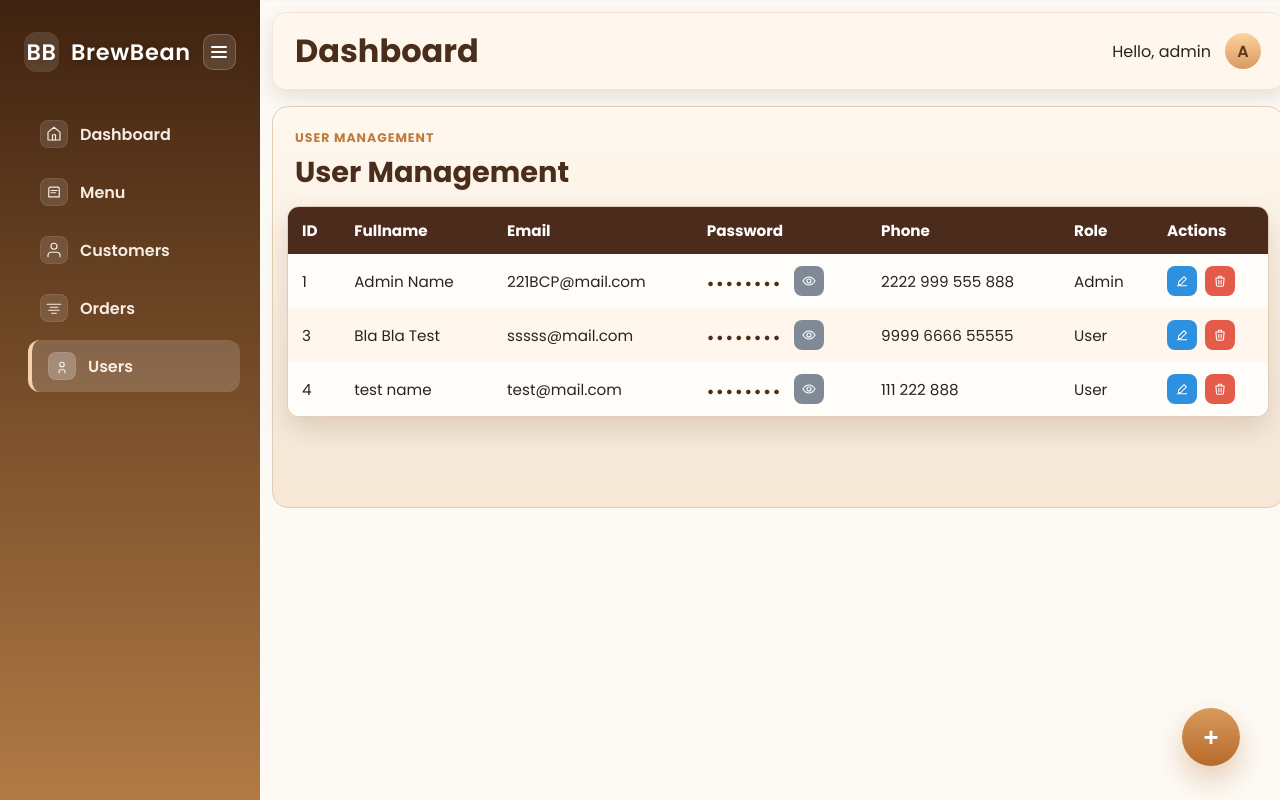
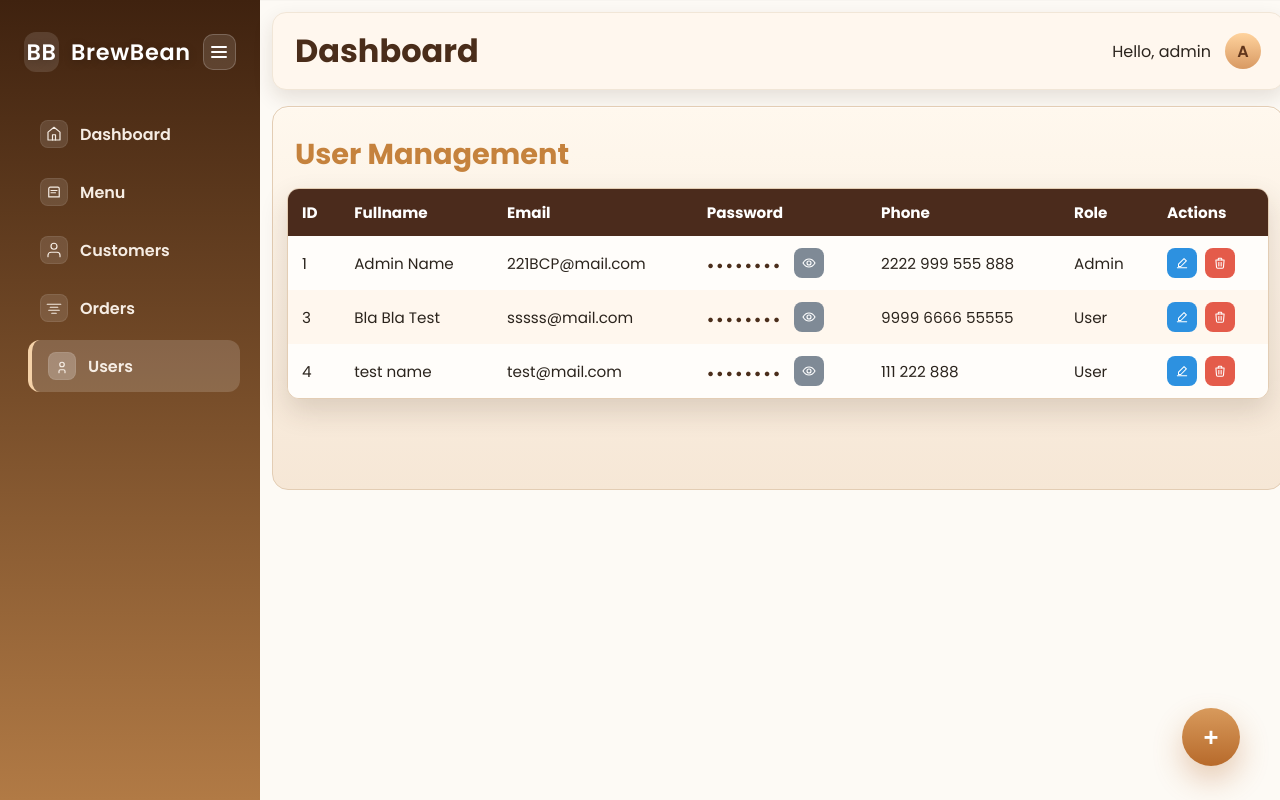
Before and after one commit to Juaaanits/IKOMERS-KOPI, a PHP site: page /pages/users.php in a window 1280 px wide. Run offline with PHP 8.4, Linux system fonts and the light colour scheme; a user stored in the database is signed in; data comes from the database, SQL or seed files in the repository.

Commit message:
style(ui): clean section headers, unify title colors, and refine table spacing across admin pages

```diff
--- a/assets/css/menu.css
+++ b/assets/css/menu.css
@@ -72,7 +72,7 @@
 .menu-page__header h2 {
     margin: 4px 0 0;
     font-size: 1.9rem;
-    color: #4a2d1a;
+    color: #c5823d;
 }
 
 .eyebrow {
--- a/assets/css/orders.css
+++ b/assets/css/orders.css
@@ -37,7 +37,7 @@
 
 .orders-header h2 {
     margin: 4px 0 0;
-    color: var(--orders-head);
+    color: #c5823d;
     font-size: 1.8rem;
 }
 
--- a/assets/css/users.css
+++ b/assets/css/users.css
@@ -31,7 +31,7 @@
 
 .users-header h2 {
     margin: 4px 0 0;
-    color: var(--users-head);
+    color: #c5823d !important;
     font-size: 1.8rem;
 }
 
--- a/pages/customers.php
+++ b/pages/customers.php
@@ -204,7 +204,6 @@ if ($conn && $conn instanceof mysqli) {
         <section class="customers-page" aria-label="Customer list">
             <div class="customers-page__header">
                 <div>
-                    <p class="eyebrow">Cafe Clients</p>
                     <h2>Caf&eacute; Clients</h2>
                 </div>
                 <div class="header-actions">
--- a/pages/menu.php
+++ b/pages/menu.php
@@ -274,7 +274,6 @@ if ($conn && $conn instanceof mysqli) {
         <section class="menu-page" aria-label="Menu items">
             <div class="menu-page__header">
                 <div>
-                    <p class="eyebrow">Cafe Shop</p>
                     <h2>Cafe Shop Menu Items</h2>
                 </div>
                 <div class="menu-page__filters">
--- a/pages/orders.php
+++ b/pages/orders.php
@@ -227,7 +227,6 @@ if ($conn && $conn instanceof mysqli) {
             <?php endif; ?>
             <div class="orders-header">
                 <div>
-                    <p class="eyebrow">Cafe Orders</p>
                     <h2>Caf&eacute; Orders</h2>
                 </div>
                 <div class="filters">
--- a/pages/users.php
+++ b/pages/users.php
@@ -18,7 +18,7 @@ $users = [
     <meta name="viewport" content="width=device-width, initial-scale=1.0">
     <title>Users | IKOMERS KOPI</title>
     <link rel="stylesheet" href="../assets/css/dashboard.css">
-    <link rel="stylesheet" href="../assets/css/users.css">
+    <link rel="stylesheet" href="../assets/css/users.css?v=<?php echo filemtime(__DIR__ . '/../assets/css/users.css'); ?>">
 </head>
 <body>
 <div class="dashboard-layout">
@@ -118,7 +118,6 @@ $users = [
         <section class="users-page" aria-label="User management">
             <div class="users-header">
                 <div>
-                    <p class="eyebrow">User Management</p>
                     <h2>User Management</h2>
                 </div>
             </div>
```
Also changed, not shown: assets/css/customers.css (+6 -2 lines).
